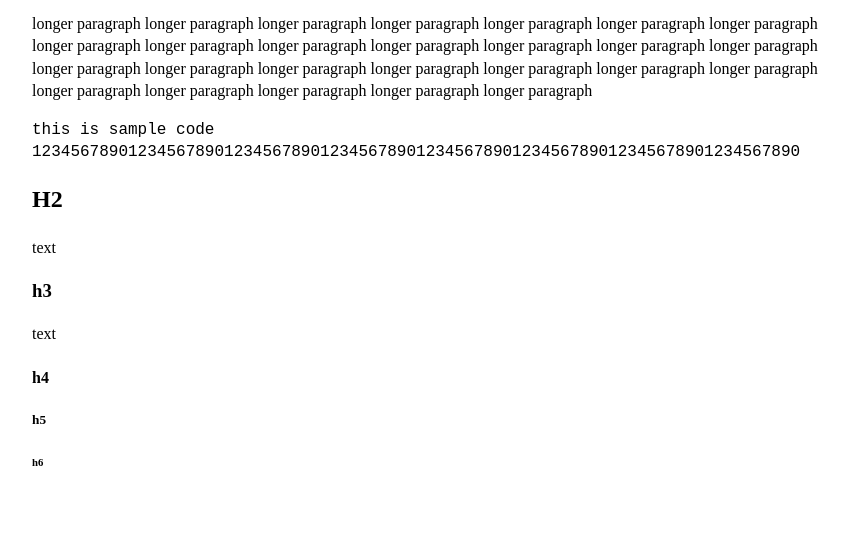
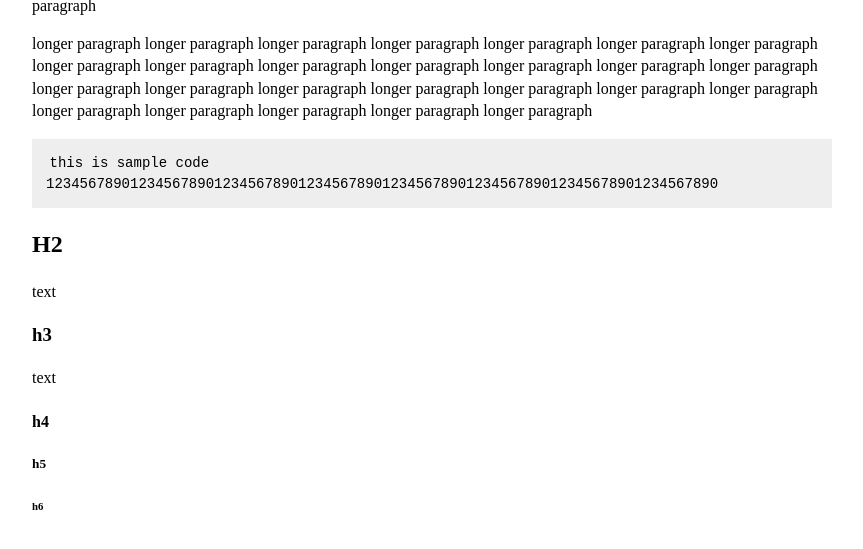
Before and after one commit to OpenBSD-az/OpenBSD-az.github.io, a plain HTML site: page index.html in a window 1280 px wide. Shown: the part 371-920 px from the top of the page, without its empty margins (208-1071 px from the left). Before the commit the page ends 866 px from the top, so only its background shows below. Drawn offline with Linux system fonts and the light colour scheme.

Commit message:
Add styling for code block

```diff
--- a/index.html
+++ b/index.html
@@ -3,17 +3,16 @@
 <meta charset='utf-8'>
 <meta name="viewport" content="width=device-width, initial-scale=1.0">
 <style>
-body {
-    margin: 20px auto;
-    max-width: 800px;
-    line-height: 1.4;
-    font-size: 16px;
-    padding: 0 10px;
-}
-code {
-    font-size: 16px
-    background-color: #ccc
-}
+body { margin: 40px auto; max-width: 800px; line-height: 1.4; font-size: 16px; padding: 0 10px; }
+pre { font-family: monaco, monospace; font-size: 14px; overflow-x: auto; padding: 1em; }
+code, pre { background-color: #eee; text-transform: none; }
+code { padding: 0.25em; }
+pre i { font-style: normal; }
+pre b { color: #000; }
+pre u { text-decoration: none; color: #333; background-color: #c0e0ee; }
+pre i::before { content: "> "; color: #aaa; }
+pre strong { background-color: #0000cc; color: #fff; }
+pre em { font-style: normal; background-color: #fda; padding: 0.25em; }
 </style></head>
 <body><ul class='links'>
 <li><a href='http://127.0.0.1'>Home</a></li>
```
Also changed, not shown: categories/index.html (+10 -11 lines), post/first-post/index.html (+10 -11 lines), post/index.html (+10 -11 lines), tags/index.html (+10 -11 lines).
